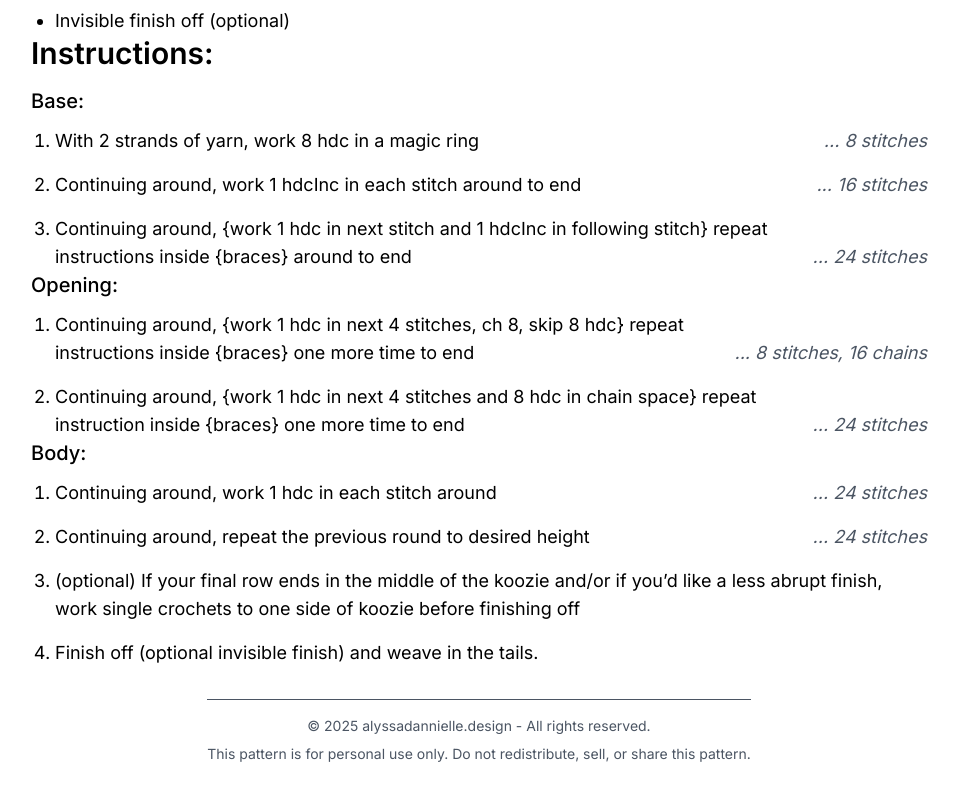
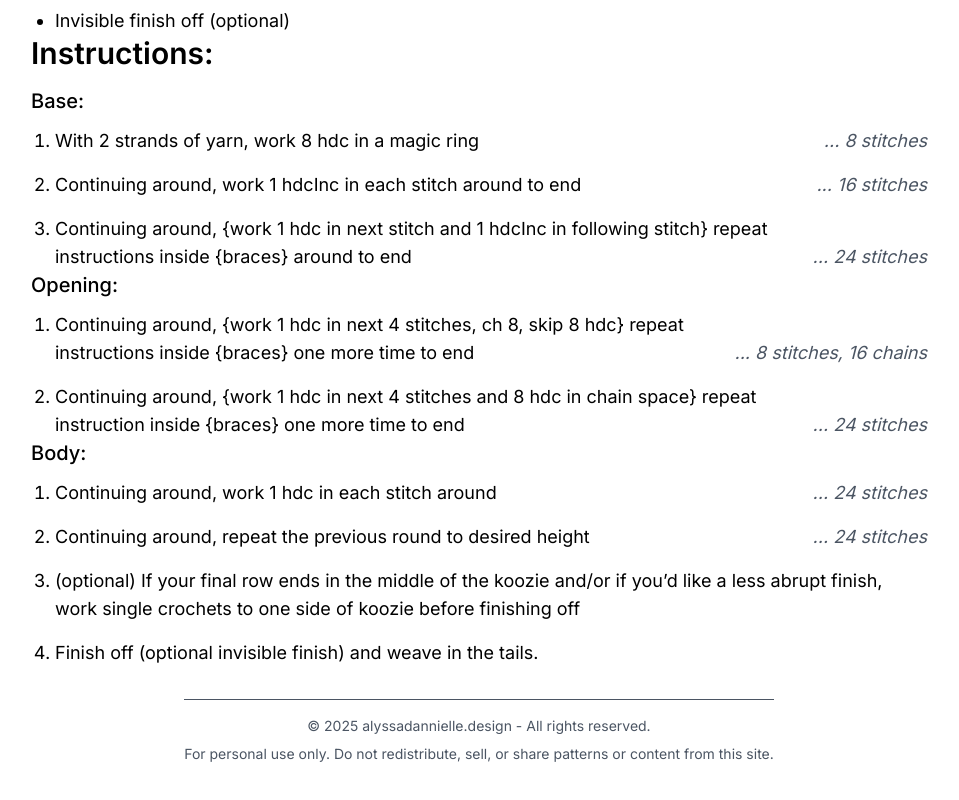
Before and after one commit to alyssa-dannielle/alyssa-dannielle-designs, a Next.js app: page /patterns/drink-koozie in a window 1280 px wide. Shown: the part 862-1662 px from the top of the page, without its empty margins (161-1120 px from the left). Built offline with nearby package versions, Linux system fonts and the light colour scheme.

Commit message:
UPDATE footer and IMPORT to home page

```diff
--- a/app/layout/footer.tsx
+++ b/app/layout/footer.tsx
@@ -8,8 +8,8 @@ export default function Footer() {
         reserved.
       </p>
       <p className="mt-2">
-        This pattern is for personal use only. Do not redistribute, sell, or
-        share this pattern.
+        For personal use only. Do not redistribute, sell, or share patterns or
+        content from this site.
       </p>
     </footer>
   );
--- a/app/page.tsx
+++ b/app/page.tsx
@@ -1,5 +1,6 @@
 import Link from "next/link";
 import HeroSection from "./home/HeroSection";
+import Footer from "./layout/footer";
 
 export default function Home() {
   return (
@@ -12,6 +13,7 @@ export default function Home() {
           </button>
         </Link>
       </div>
+      <Footer />
     </>
   );
 }
```
